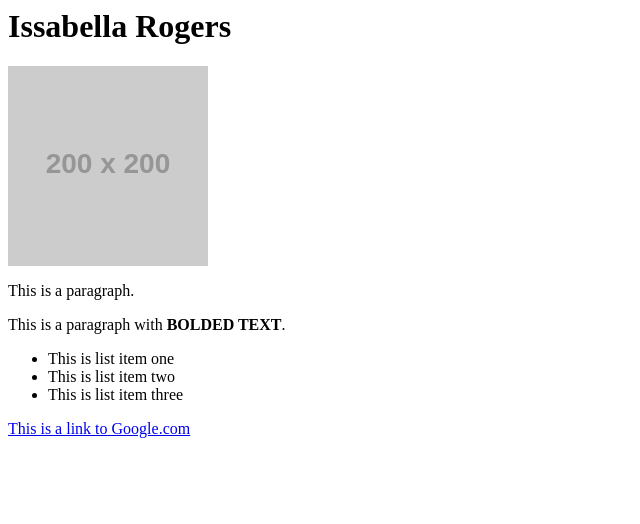
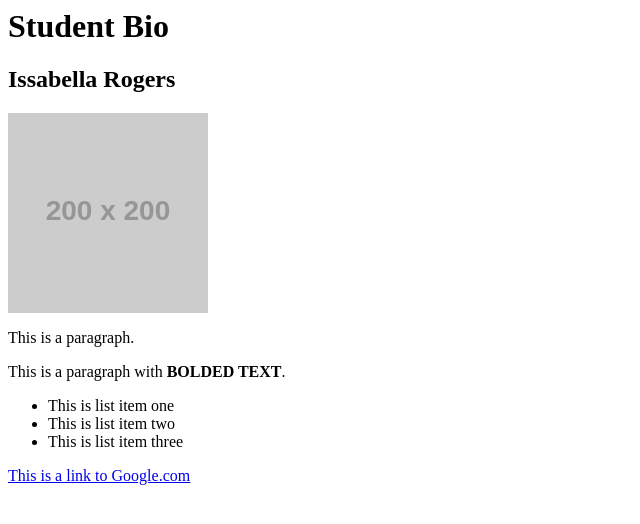
Before and after one commit to 99izzy/first-day-demo, a plain HTML site: page index.html in a window 1280 px wide. Shown: the whole page, without its empty margins (0-640 px from the left). Drawn offline with Linux system fonts and the light colour scheme; placeholder pictures from the web are drawn by us.

Commit message:
fixed header

```diff
--- a/index.html
+++ b/index.html
@@ -9,7 +9,8 @@
   <body>
     <header>
       <!-- Headers -->
-      <h1>Issabella Rogers</h1>
+      <h1>Student Bio</h1>
+      <h2>Issabella Rogers</h2>
     </header>
 
     <section>
```
